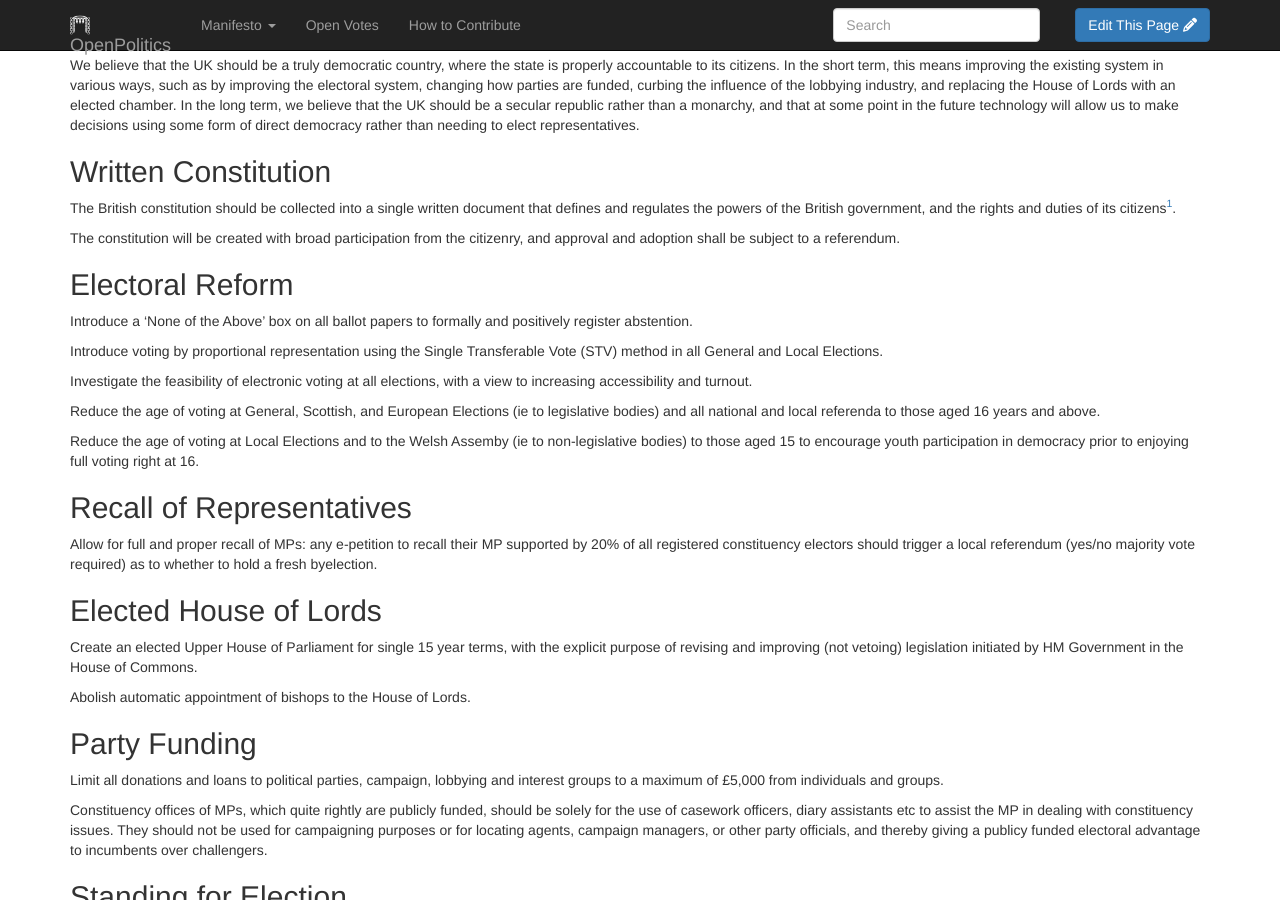
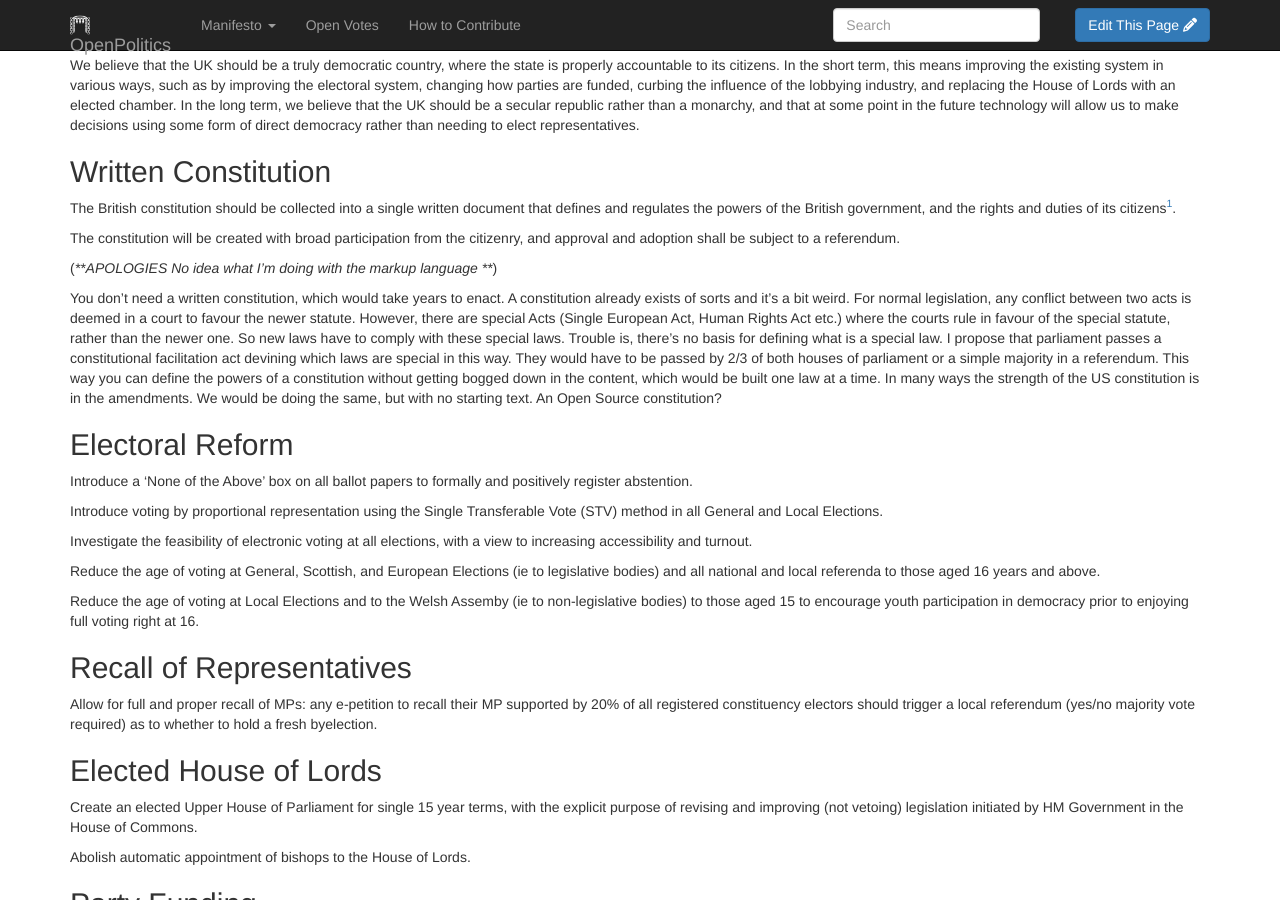
Before and after one commit to openpolitics/manifesto, a Jekyll site: the page built from manifesto/democracy.md, in a window 1280 px wide and 900 px high, scrolled down 335 px. Built offline with Jekyll 4.4.1, drawn with Linux system fonts in a browser that asks for light colours; nearby versions of some CDN libraries; library files that are not in the unit come from our copies.

Commit message:
Update democracy.md

```diff
--- a/manifesto/democracy.md
+++ b/manifesto/democracy.md
@@ -14,6 +14,10 @@ We believe that the UK should be a truly democratic country, where the state is
 The British constitution should be collected into a single written document that defines and regulates the powers of the British government, and the rights and duties of its citizens[^1].
 
 The constitution will be created with broad participation from the citizenry, and approval and adoption shall be subject to a referendum.
+
+(***APOLOGIES  No idea what I'm doing with the markup language ***)
+
+You don't need a written constitution, which would take years to enact. A constitution already exists of sorts and it's a bit weird. For normal legislation, any conflict between two acts is deemed in a court to favour the newer statute. However, there are special Acts (Single European Act, Human Rights Act etc.) where the courts rule in favour of the special statute, rather than the newer one. So new laws have to comply with these special laws. Trouble is, there's no basis for defining what is a special law. I propose that parliament passes a constitutional facilitation act devining which laws are special in this way. They would have to be passed by 2/3 of both houses of parliament or a simple majority in a referendum. This way you can define the powers of a constitution without getting bogged down in the content, which would be built one law at a time. In many ways the strength of the US constitution is in the amendments. We would be doing the same, but with no starting text. An Open Source constitution?
 
 ## Electoral Reform
 
```
